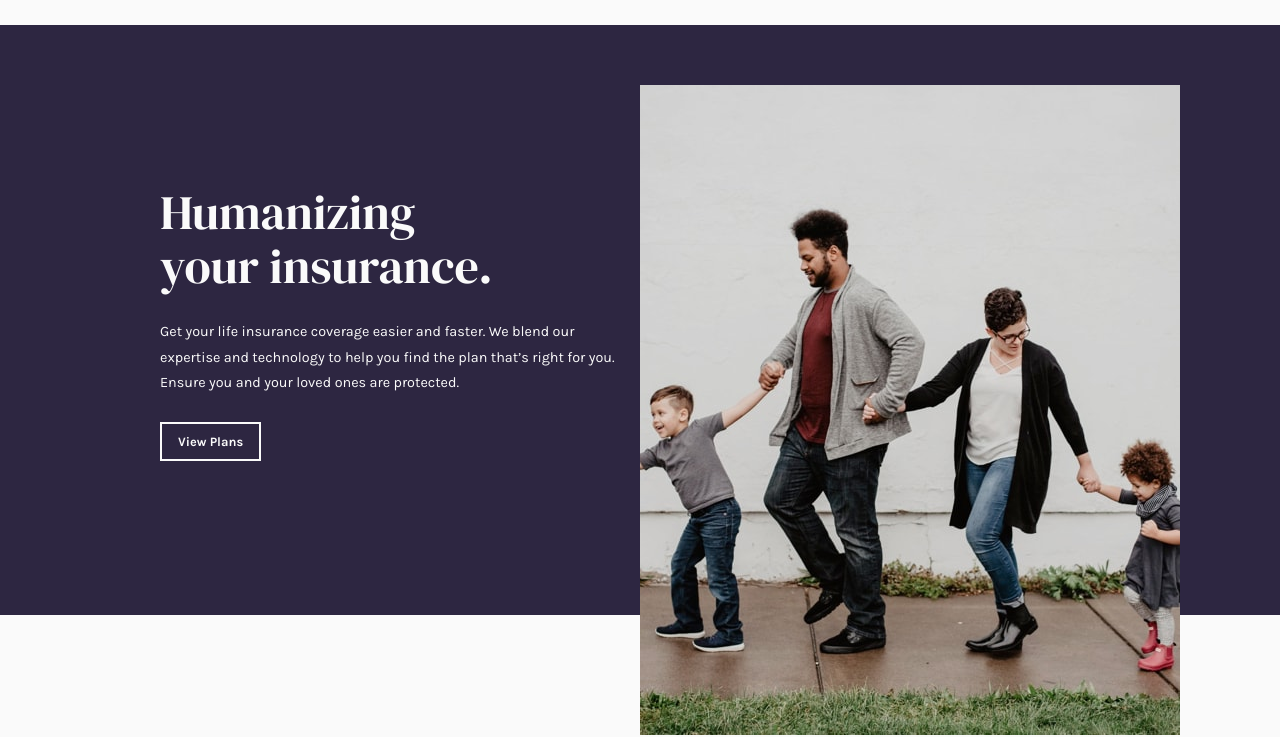
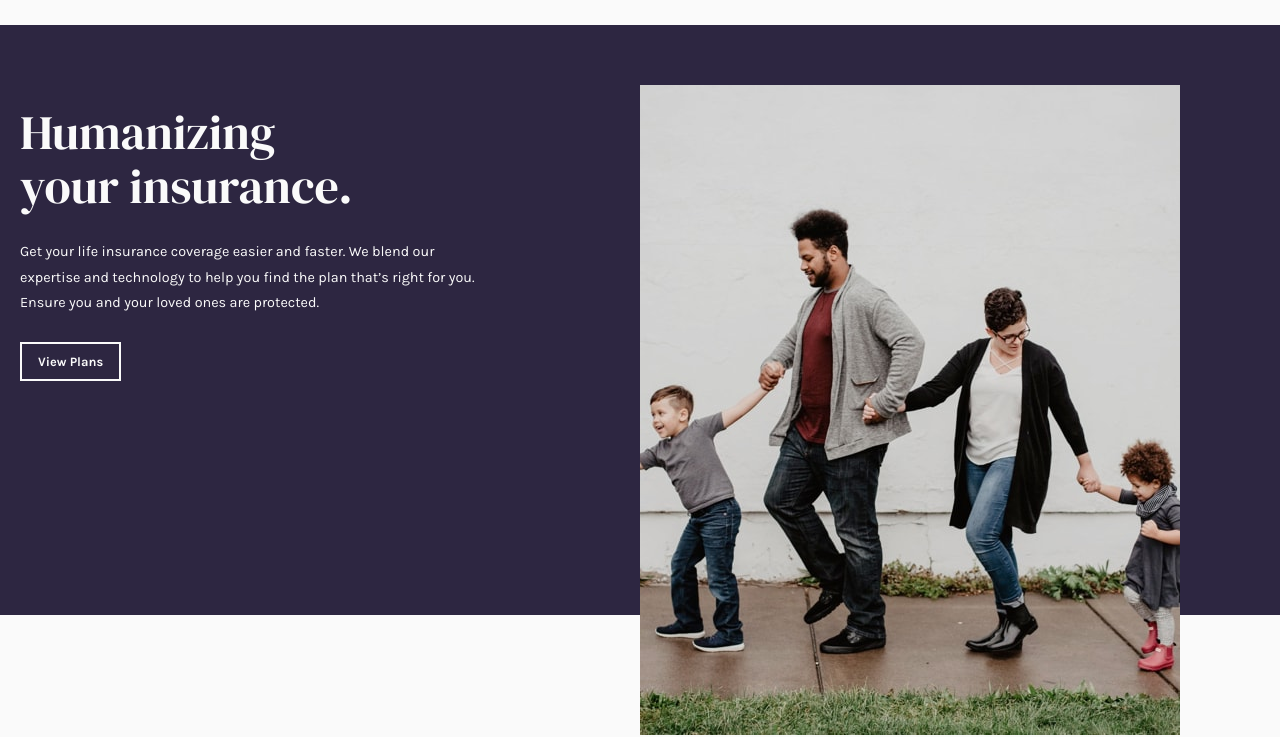
Before and after one commit to FelipeAmorimDev/Insure-landing-page, a plain HTML site: page index.html in a window 1280 px wide. Shown: the part 70-807 px from the top of the page. Drawn offline with Linux system fonts and the light colour scheme.

```diff
--- a/css/home/section-principal.css
+++ b/css/home/section-principal.css
@@ -15,9 +15,7 @@
 }
 
 .principal-content{
-  padding-top: 100px;
-  padding-right: 20px;
-  padding-left: 160px;
+  padding: 20px;
   display: grid;
   align-self: flex-start;
   justify-items: flex-start;
```
